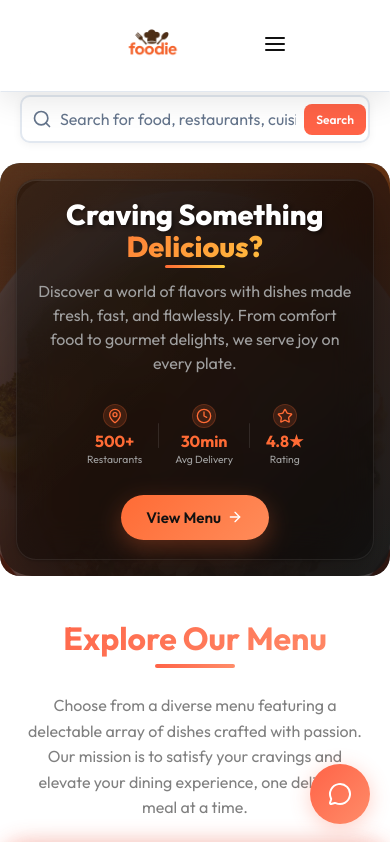
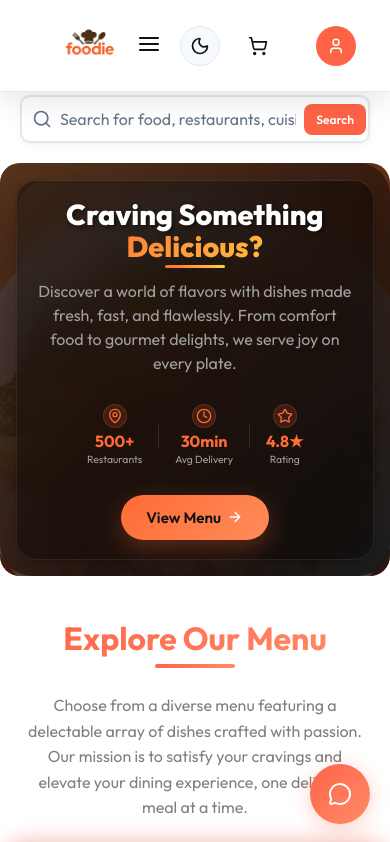
Before and after one commit to swayam03275/Foodie, a React (Vite) app in the folder frontend/: page / in a window 390 px wide. Shown: the top 842 px of the page. Built offline with nearby package versions, Linux system fonts and the light colour scheme.

Commit message:
Update Navbar.css

```diff
--- a/frontend/src/components/Navbar/Navbar.css
+++ b/frontend/src/components/Navbar/Navbar.css
@@ -49,6 +49,12 @@
   flex: 0 0 auto;
 }
 
+/* Mobile Actions - Always visible on mobile */
+.mobile-actions {
+  display: none;
+  align-items: center;
+  gap: 12px;
+}
 
 .nav-item {
   display: flex;
@@ -214,61 +220,69 @@
 }
 
 /* Mobile Actions Styling */
-.mobile-actions {
-  display: none;
-  width: 100%;
-  border-top: 1px solid var(--border-color);
-  padding-top: 15px;
-  margin-top: 10px;
-  gap: 10px;
-}
-
 .mobile-actions .nav-item,
 .mobile-actions .theme-toggle,
 .mobile-actions .signin-button {
-  width: 90%;
-  max-width: 300px;
   justify-content: center;
-  margin: 5px auto;
+  margin: 0;
 }
 
 .mobile-theme-toggle {
   display: flex;
   align-items: center;
-  gap: 10px;
+  justify-content: center;
   background: var(--theme-toggle-bg);
   border: 1px solid var(--border-color);
   color: var(--text-color);
-  padding: 12px 20px;
-  border-radius: 8px;
+  padding: 8px;
+  border-radius: 50%;
   cursor: pointer;
   transition: all 0.3s ease;
-  font-size: 16px;
+  width: 40px;
+  height: 40px;
 }
 
 .mobile-cart {
   position: relative;
+  display: flex;
+  align-items: center;
+  justify-content: center;
+  padding: 10px;
+  border-radius: 8px;
+  cursor: pointer;
+  transition: all 0.3s ease;
+}
+
+.mobile-cart:hover {
+  background-color: var(--hover-bg);
+  color: var(--accent-color);
 }
 
 .mobile-cart .cart-dot {
   position: absolute;
-  top: 8px;
-  right: 20px;
+  top: 5px;
+  right: 5px;
 }
 
 .mobile-signin {
   background: var(--accent-color);
   color: white;
   border: none;
-  padding: 12px 20px;
-  border-radius: 8px;
+  padding: 8px;
+  border-radius: 50%;
   cursor: pointer;
   transition: all 0.3s ease;
   display: flex;
   align-items: center;
-  gap: 10px;
-  font-size: 16px;
-  font-weight: 500;
+  justify-content: center;
+  width: 40px;
+  height: 40px;
+}
+
+.mobile-signin:hover {
+  background-color: var(--accent-hover);
+  transform: translateY(-1px);
+  box-shadow: 0 4px 12px rgba(255, 99, 71, 0.3);
 }
 
 
@@ -314,6 +328,10 @@
     display: none;
   }
 
+  .mobile-actions {
+    display: flex;
+  }
+
   .navbar-menu.open .nav-item {
     width: 100%;
     text-align: center;
@@ -352,29 +370,3 @@ body {
   transition: background-color 0.3s ease, color 0.3s ease;
   padding-top: 90px;
 }
-
-.desktop-only {
-  display: flex;
-}
-
-.mobile-only,
-.mobile-nav-actions {
-  display: none;
-  flex-direction: column;
-  gap: 10px;
-  padding: 1rem;
-}
-
-.navbar-menu.open .mobile-nav-actions {
-  display: flex;
-}
-
-@media (max-width: 768px) {
-  .desktop-only {
-    display: none;
-  }
-
-  .mobile-only {
-    display: flex;
-  }
-}
```
